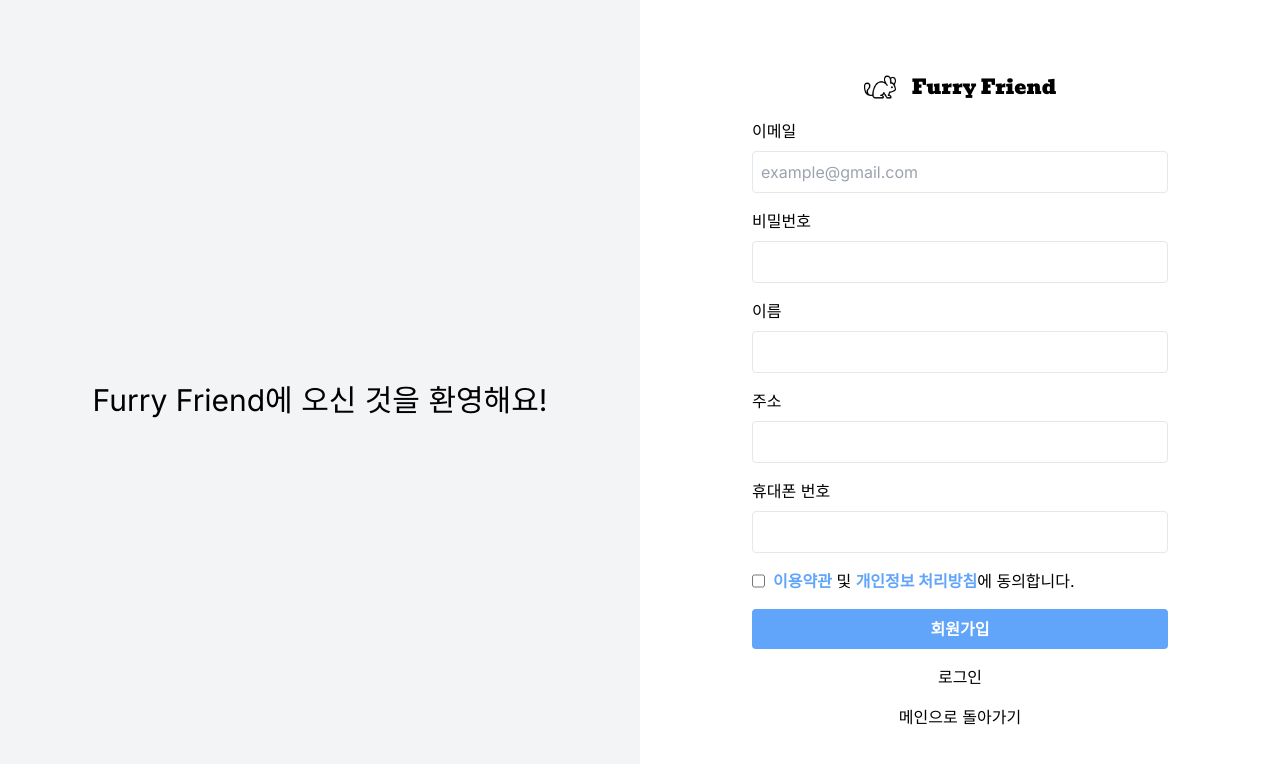
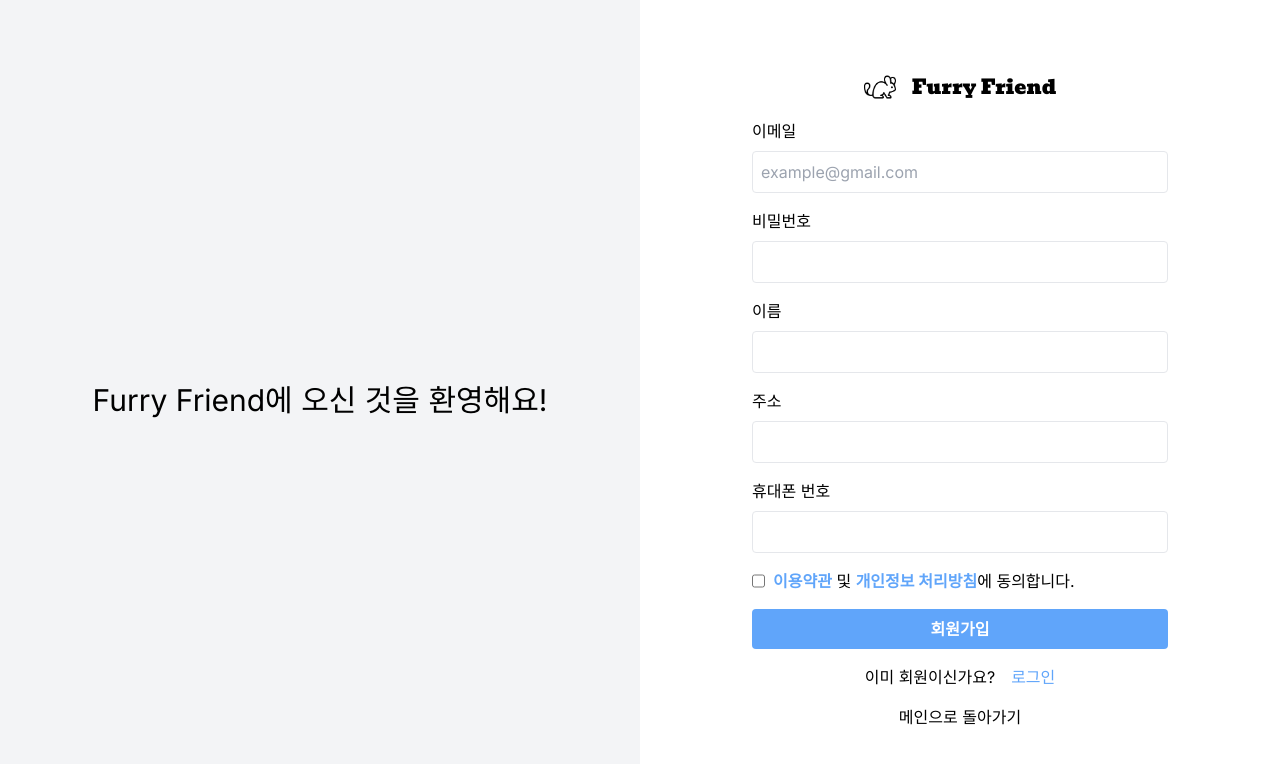
Before and after one commit to Team-Furry-Friend/furry-friend-frontend, a Next.js app: page /register in a window 1280 px wide. Shown: the top 764 px of the page. Built offline with nearby package versions, Linux system fonts and the light colour scheme.

Commit message:
change sentence

```diff
--- a/src/app/(auth)/login/page.tsx
+++ b/src/app/(auth)/login/page.tsx
@@ -10,9 +10,12 @@ const Page = () => {
   return (
     <>
       <LoginForm />
-      <Link href={'/register'} className='text-center'>
-        회원가입
-      </Link>
+      <div className='flex justify-center gap-4'>
+        <p>처음이신가요?</p>
+        <Link href={'/register'} className='text-center text-blue-400'>
+          회원가입
+        </Link>
+      </div>
     </>
   );
 };
--- a/src/app/(auth)/register/page.tsx
+++ b/src/app/(auth)/register/page.tsx
@@ -10,9 +10,12 @@ const Page = () => {
   return (
     <>
       <RegisterForm />
-      <Link href={'/login'} className='text-center'>
-        로그인
-      </Link>
+      <div className='flex justify-center gap-4'>
+        <p>이미 회원이신가요?</p>
+        <Link href={'/login'} className='text-center text-blue-400'>
+          로그인
+        </Link>
+      </div>
     </>
   );
 };
```
